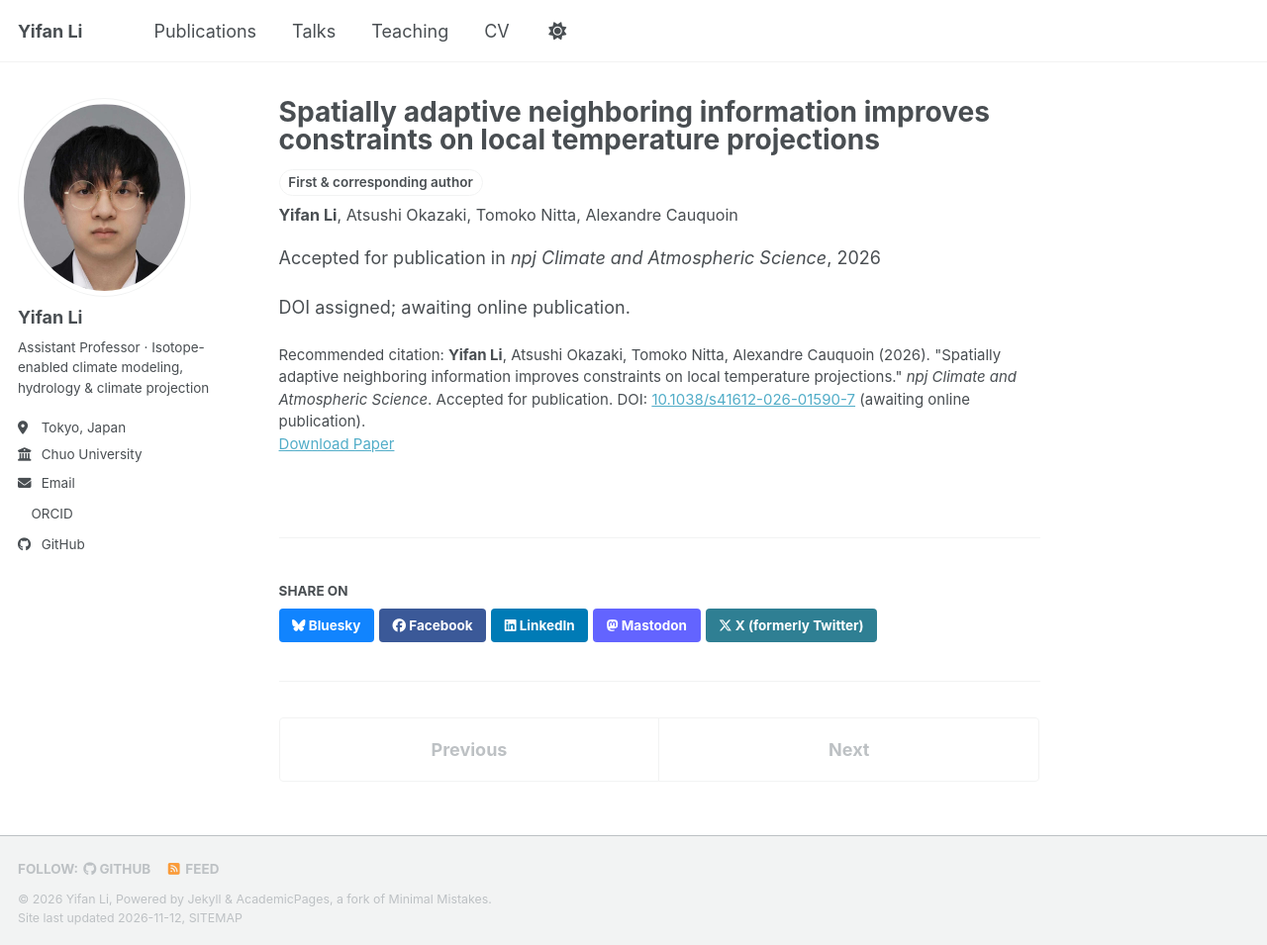
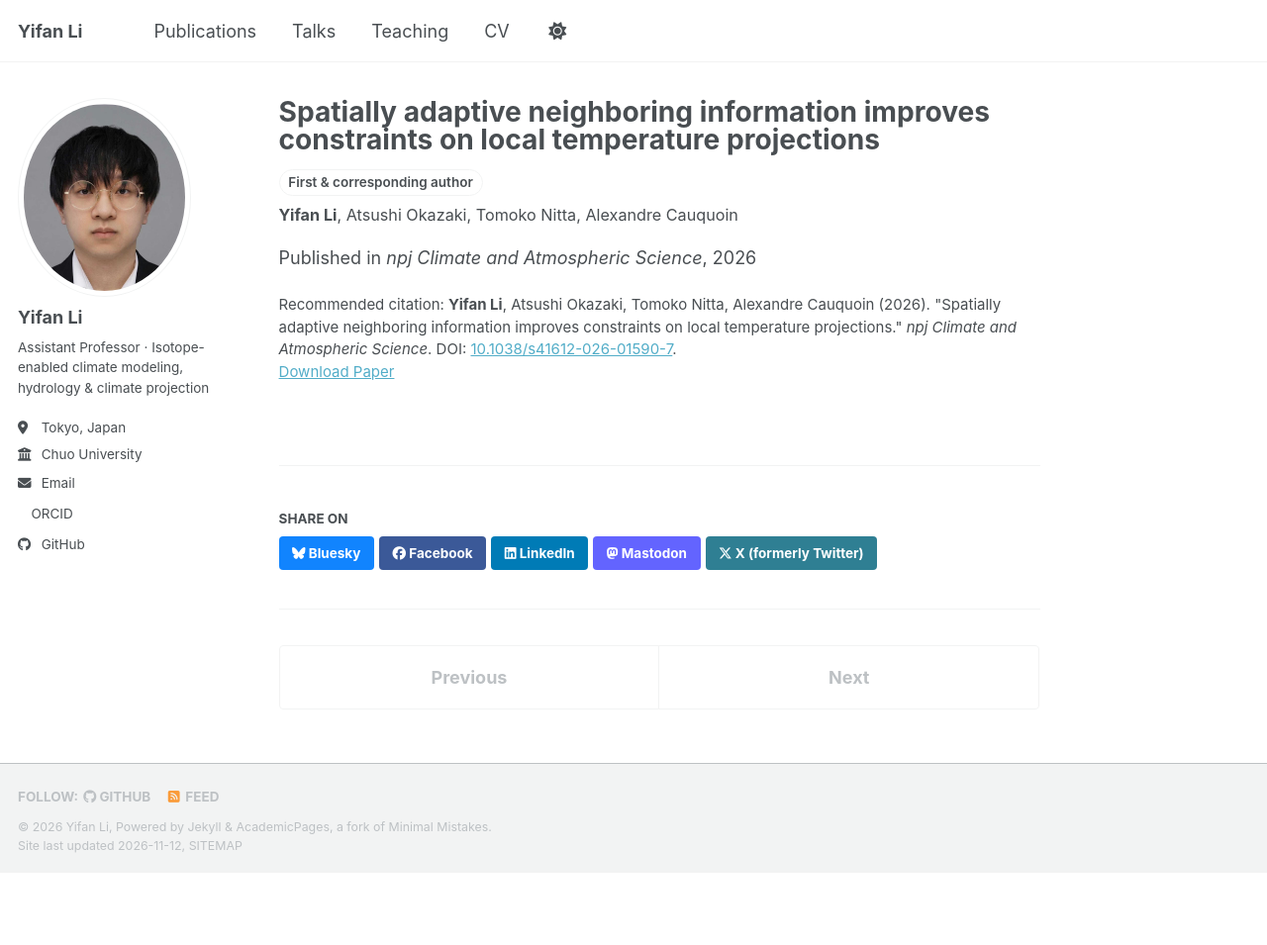
Before and after one commit to Yifanli-9/yifanli-9.github.io, a Jekyll site: the page built from _publications/2026-accepted-adaptive-neighboring-constraints.md, in a window 1280 px wide and 955 px high. Shown: the whole window at 99% size. Built offline with Jekyll 4.4.1, drawn with Linux system fonts in a browser that asks for light colours; a style sheet for code colours, icons or effects is not loaded.

Commit message:
Display npj article as published on 12 November 2026

```diff
--- a/_publications/2026-accepted-adaptive-neighboring-constraints.md
+++ b/_publications/2026-accepted-adaptive-neighboring-constraints.md
@@ -3,12 +3,11 @@ title: "Spatially adaptive neighboring information improves constraints on local
 collection: publications
 category: manuscripts
 permalink: /publication/2026-adaptive-neighboring-constraints
-date: 2026-10-17
-status: accepted
+date: 2026-11-12
+status: published
 venue: 'npj Climate and Atmospheric Science'
 doi: '10.1038/s41612-026-01590-7'
 paperurl: 'https://doi.org/10.1038/s41612-026-01590-7'
-publication_note: 'DOI assigned; awaiting online publication.'
 authors:
   - Yifan Li
   - Atsushi Okazaki
@@ -17,7 +16,5 @@ authors:
 author_position: 1
 corresponding_author: true
 journal_priority: 10
-citation: '<strong>Yifan Li</strong>, Atsushi Okazaki, Tomoko Nitta, Alexandre Cauquoin (2026). &quot;Spatially adaptive neighboring information improves constraints on local temperature projections.&quot; <i>npj Climate and Atmospheric Science</i>. Accepted for publication. DOI: <a href="https://doi.org/10.1038/s41612-026-01590-7">10.1038/s41612-026-01590-7</a> (awaiting online publication).'
+citation: '<strong>Yifan Li</strong>, Atsushi Okazaki, Tomoko Nitta, Alexandre Cauquoin (2026). &quot;Spatially adaptive neighboring information improves constraints on local temperature projections.&quot; <i>npj Climate and Atmospheric Science</i>. DOI: <a href="https://doi.org/10.1038/s41612-026-01590-7">10.1038/s41612-026-01590-7</a>.'
 ---
-
-{{ page.publication_note }}
```
